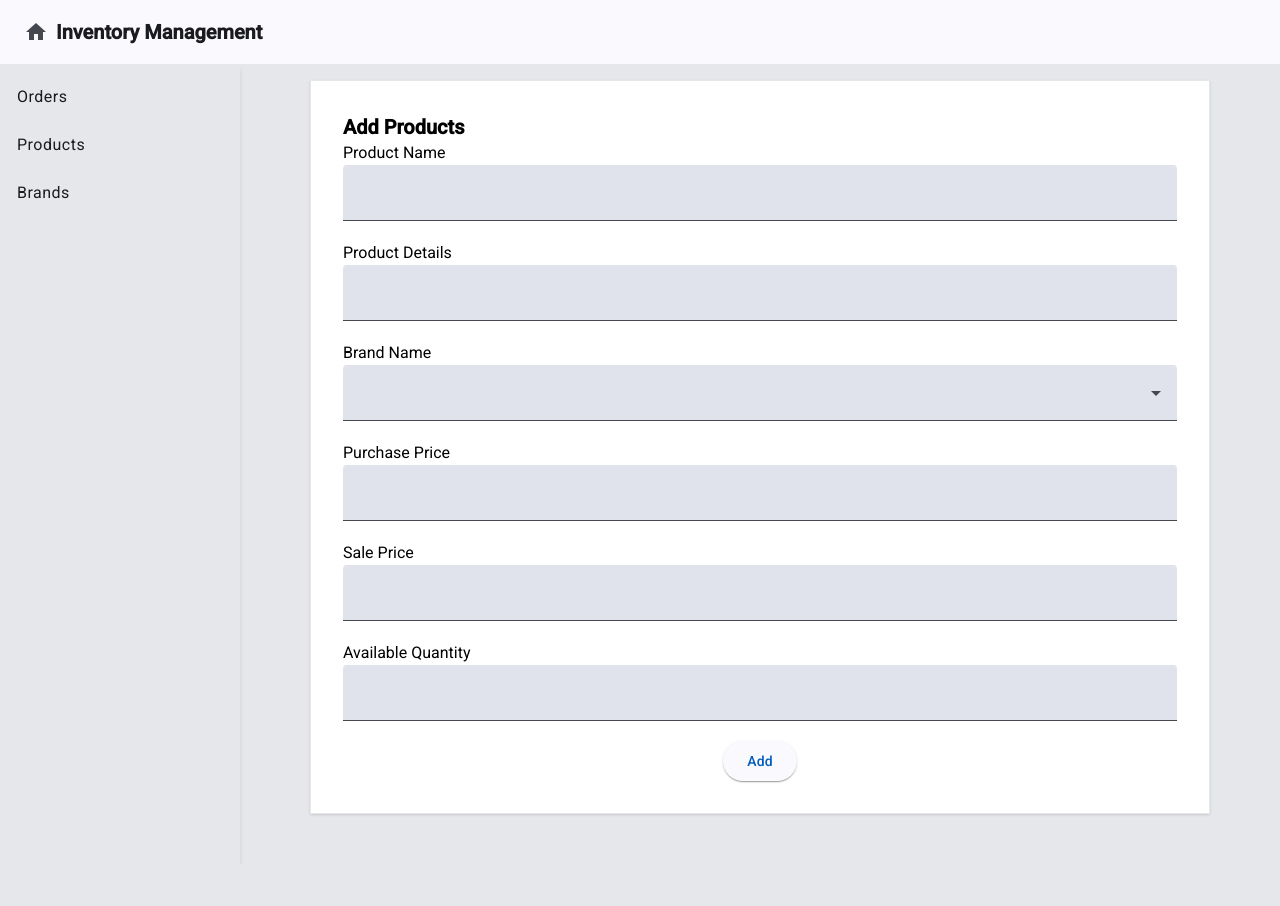
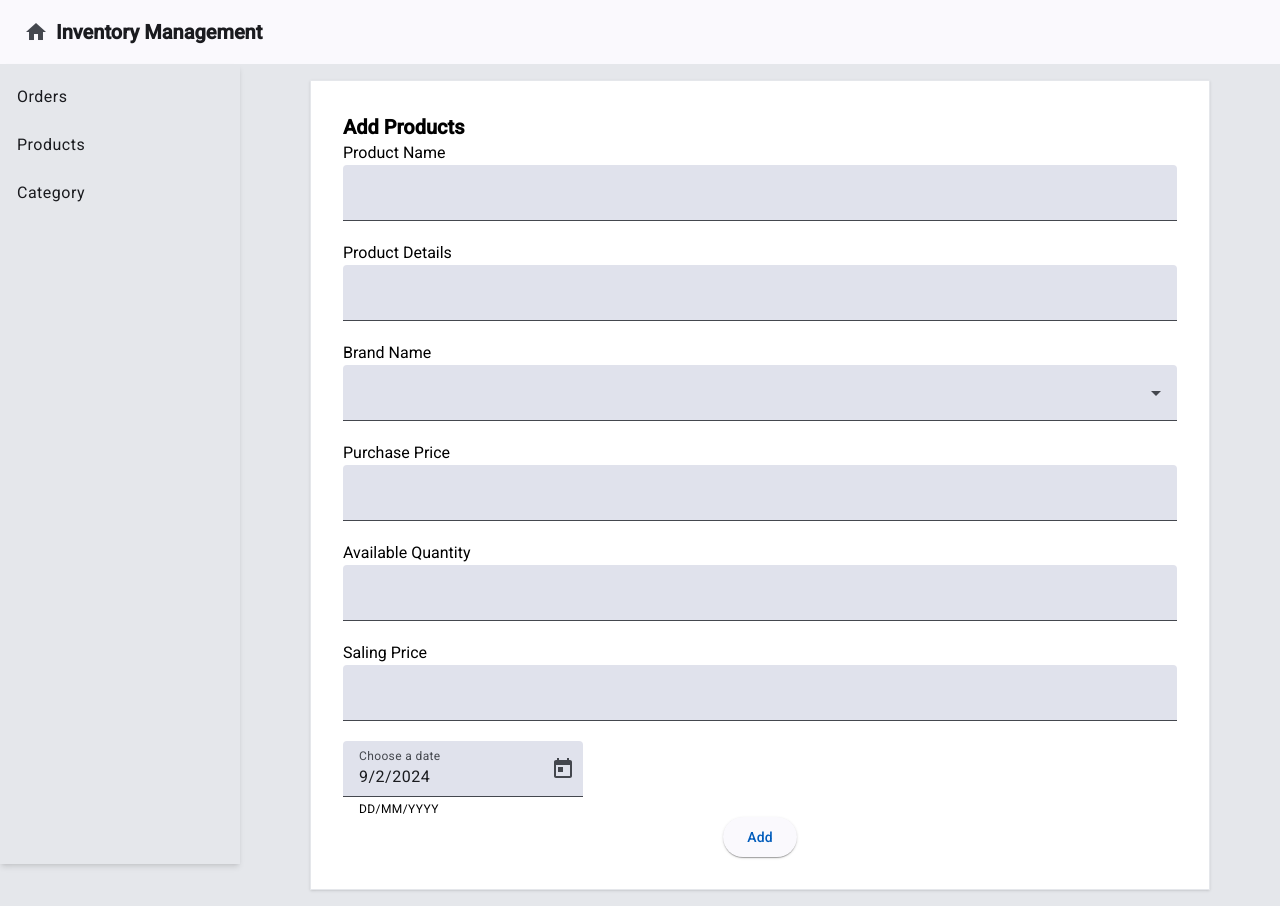
Before and after one commit to shariarkhan433/Product-Management-system, an Angular app: page /products/1 in a window 1280 px wide. Before the commit the page ends 864 px from the top, so only its background shows below. Built offline with nearby package versions, Linux system fonts and the light colour scheme; no server answers.

Commit message:
Date has been added Successfully

```diff
--- a/db.json
+++ b/db.json
@@ -56,6 +56,26 @@
       "purchasedPrice": 24000,
       "salesPrice": 18000,
       "availableQuantity": 6
+    },
+    {
+      "name": "Big TV",
+      "details": "It is a big TV",
+      "brandId": "8779",
+      "purchasedPrice": 20000,
+      "salesPrice": 30000,
+      "date": "2024-09-04T18:00:00.000Z",
+      "availableQuantity": 12,
+      "id": "5bbf"
+    },
+    {
+      "name": "Pixel 6 pro",
+      "details": "It is the latest flagship phone",
+      "brandId": "3748",
+      "purchasedPrice": 45000,
+      "salesPrice": 53000,
+      "date": "2024-09-04T18:00:00.000Z",
+      "availableQuantity": 15,
+      "id": "2434"
     }
   ],
   "orders": [
--- a/src/app/app.config.ts
+++ b/src/app/app.config.ts
@@ -4,8 +4,14 @@ import { provideRouter } from '@angular/router';
 import { routes } from './app.routes';
 import { provideAnimationsAsync } from '@angular/platform-browser/animations/async';
 import { provideHttpClient } from '@angular/common/http';
+import { provideNativeDateAdapter } from '@angular/material/core';
 
 export const appConfig: ApplicationConfig = {
-  providers: [provideZoneChangeDetection({ eventCoalescing: true }), provideRouter(routes),
-    provideAnimationsAsync(), provideHttpClient()]
+  providers: [
+    provideZoneChangeDetection({ eventCoalescing: true }),
+    provideRouter(routes),
+    provideAnimationsAsync(),
+    provideHttpClient(),
+    provideNativeDateAdapter(),
+  ],
 };
--- a/src/app/compnents/products/product-form/product-form.component.html
+++ b/src/app/compnents/products/product-form/product-form.component.html
@@ -1,24 +1,26 @@
 <div class="flex justify-center">
-  <form [formGroup]="productForm" style="width: 900px" class="shadow border bg-white p-8">
+  <form
+    [formGroup]="productForm"
+    style="width: 900px"
+    class="shadow border bg-white p-8"
+  >
     @if (product) {
-      <h1 class="text-xl font-semibold">Update Products</h1>
-    }
-    @else {
-      <h1 class="text-xl font-semibold">Add Products</h1>
+    <h1 class="text-xl font-semibold">Update Products</h1>
+    } @else {
+    <h1 class="text-xl font-semibold">Add Products</h1>
     }
     <div class="flex flex-wrap">
-
       <!-- Start of the Form -->
       <div class="w-full">
         <mat-label>Product Name</mat-label>
         <mat-form-field class="w-full">
-          <input type="text" matInput formControlName="name"/>
+          <input type="text" matInput formControlName="name" />
         </mat-form-field>
       </div>
       <div class="w-full">
         <mat-label>Product Details</mat-label>
         <mat-form-field class="w-full">
-          <input type="text" matInput formControlName="details"/>
+          <input type="text" matInput formControlName="details" />
         </mat-form-field>
       </div>
       <div class="w-full">
@@ -26,7 +28,7 @@
         <mat-form-field class="w-full">
           <mat-select type="text" matInput formControlName="brandId">
             @for(brand of brands; track $index){
-              <mat-option [value]="brand.id">{{brand.name}}</mat-option>
+            <mat-option [value]="brand.id">{{ brand.name }}</mat-option>
             }
           </mat-select>
         </mat-form-field>
@@ -34,30 +36,50 @@
       <div class="w-full">
         <mat-label>Purchase Price</mat-label>
         <mat-form-field class="w-full">
-          <input type="number" matInput formControlName="purchasedPrice"/>
+          <input type="number" matInput formControlName="purchasedPrice" />
         </mat-form-field>
       </div>
-      <div class="w-full">
-        <mat-label>Sale Price</mat-label>
-        <mat-form-field class="w-full">
-          <input type="number" matInput formControlName="salesPrice"/>
-        </mat-form-field>
-      </div>
+
       <div class="w-full">
         <mat-label>Available Quantity</mat-label>
         <mat-form-field class="w-full">
-          <input type="number" matInput formControlName="availableQuantity"/>
+          <input type="number" matInput formControlName="availableQuantity" />
         </mat-form-field>
       </div>
+
+      <div class="w-full">
+        <mat-label>Saling Price</mat-label>
+        <mat-form-field class="w-full">
+          <input type="number" matInput formControlName="salesPrice" />
+        </mat-form-field>
+      </div>
+
+      <!-- Date Picker Function -->
+      <div>
+        <mat-form-field>
+          <mat-label>Choose a date</mat-label>
+          <input matInput [matDatepicker]="picker" formControlName="date"/>
+          <mat-hint>DD/MM/YYYY</mat-hint>
+          <mat-datepicker-toggle
+            matIconSuffix
+            [for]="picker"
+          ></mat-datepicker-toggle>
+          <mat-datepicker #picker></mat-datepicker>
+        </mat-form-field>
+      </div>
+
       <!-- End of the Form -->
 
       <!-- Start of the Button -->
       <div class="w-full flex justify-center">
         @if (product) {
-          <button mat-raised-button color="primary" (click)="updateProduct()">Update</button>
-        }
-        @else {
-          <button mat-raised-button color="primary" (click)="addProduct()">Add</button>
+        <button mat-raised-button color="primary" (click)="updateProduct()">
+          Update
+        </button>
+        } @else {
+        <button mat-raised-button color="primary" (click)="addProduct()">
+          Add
+        </button>
         }
       </div>
     </div>
--- a/src/app/compnents/products/product-form/product-form.component.ts
+++ b/src/app/compnents/products/product-form/product-form.component.ts
@@ -8,66 +8,76 @@ import Brand from '../../../types/brand';
 import { ProductService } from '../../../services/product.service';
 import Product from '../../../types/product';
 import { ActivatedRoute, Router } from '@angular/router';
+import { MatDatepickerModule } from '@angular/material/datepicker';
 
 @Component({
   selector: 'app-product-form',
   standalone: true,
-  imports: [ReactiveFormsModule,MatButtonModule, MatInputModule,MatSelectModule],
+  imports: [
+    ReactiveFormsModule,
+    MatButtonModule,
+    MatInputModule,
+    MatSelectModule,
+    MatDatepickerModule,
+  ],
   templateUrl: './product-form.component.html',
   styleUrl: './product-form.component.css',
 })
 export class ProductFormComponent {
   builder = inject(FormBuilder);
-  productForm:FormGroup = this.builder.group({
-    name: ['',[Validators.required]],
+  productForm: FormGroup = this.builder.group({
+    name: ['', [Validators.required]],
     details: [''],
-    brandId: ['',[Validators.required]],
-    purchasedPrice: ['',[Validators.required]],
-    salesPrice: ['',[Validators.required]],
-    availableQuantity: ['',[Validators.required]],
+    brandId: ['', [Validators.required]],
+    purchasedPrice: ['', [Validators.required]],
+    salesPrice: ['', [Validators.required]],
+    date: [new Date],
+    availableQuantity: ['', [Validators.required]],
   });
   brandService = inject(BrandService);
   productService = inject(ProductService);
-  brands:Brand[]=[];
+  brands: Brand[] = [];
   router = inject(Router);
   route = inject(ActivatedRoute);
   product!: Product;
 
   //Fetching the data from database
-  ngOnInit(){
+  ngOnInit() {
     let id = this.route.snapshot.params['id'];
-    console.log(id)
-    this.brandService.getBrands().subscribe((result)=>this.brands=result);
-    if(id){
-      this.productService.getProduct(id).subscribe(result=>{
-        this.product=result;
+    console.log(id);
+    this.brandService.getBrands().subscribe((result) => (this.brands = result));
+    if (id) {
+      this.productService.getProduct(id).subscribe((result) => {
+        this.product = result;
         this.productForm.patchValue(this.product);
-      })
+      });
     }
   }
 
   //Adding the products
-  addProduct(){
+  addProduct() {
     console.log(this.productForm.value);
-    if(this.productForm.invalid){
-      alert("Please fill-up all field");
+    if (this.productForm.invalid) {
+      alert('Please fill-up all field');
       return;
     }
     let product: Product = this.productForm.value;
-    this.productService.addProduct(product).subscribe(result=>{
-      alert("Your Product is added succesfully");
+    this.productService.addProduct(product).subscribe((result) => {
+      alert('Your Product is added succesfully');
       this.router.navigateByUrl('/products');
     });
   }
-  updateProduct(){
+  updateProduct() {
     if (this.productForm.invalid) {
       alert('Please provide all details');
       return;
     }
     let product: Product = this.productForm.value;
-    this.productService.updateProduct(this.product.id!, product).subscribe((result) => {
-      alert('Your Product is update succesfully');
-      this.router.navigateByUrl('/products');
-    });
+    this.productService
+      .updateProduct(this.product.id!, product)
+      .subscribe((result) => {
+        alert('Your Product is update succesfully');
+        this.router.navigateByUrl('/products');
+      });
   }
 }
--- a/src/app/compnents/products/products.component.html
+++ b/src/app/compnents/products/products.component.html
@@ -21,12 +21,12 @@
     </ng-container>
 
     <ng-container matColumnDef="details">
-    <th mat-header-cell *matHeaderCellDef mat-sort-header> Detail </th>
+    <th mat-header-cell *matHeaderCellDef mat-sort-header> Description </th>
     <td mat-cell *matCellDef="let row"> {{row.details}} </td>
   </ng-container>
 
   <ng-container matColumnDef="brandId">
-    <th mat-header-cell *matHeaderCellDef mat-sort-header> Brand Name </th>
+    <th mat-header-cell *matHeaderCellDef mat-sort-header> Category ID </th>
     <td mat-cell *matCellDef="let row"> {{row.brandId}} </td>
   </ng-container>
 
@@ -35,15 +35,14 @@
     <td mat-cell *matCellDef="let row"> {{row.purchasedPrice}} </td>
   </ng-container>
 
-   <ng-container matColumnDef="salesPrice">
-    <th mat-header-cell *matHeaderCellDef mat-sort-header> Sale Price </th>
-    <td mat-cell *matCellDef="let row"> {{row.salesPrice}} </td>
-  </ng-container>
-
-
    <ng-container matColumnDef="availableQuantity">
     <th mat-header-cell *matHeaderCellDef mat-sort-header> Available Quantity </th>
     <td mat-cell *matCellDef="let row"> {{row.availableQuantity}} </td>
+  </ng-container>
+
+  <ng-container matColumnDef="date">
+    <th mat-header-cell *matHeaderCellDef mat-sort-header> Date </th>
+    <td mat-cell *matCellDef="let row"> {{ row.date | date: 'dd/MM/yyyy'}}  </td>
   </ng-container>
 
   <ng-container matColumnDef="action">
--- a/src/app/compnents/products/products.component.ts
+++ b/src/app/compnents/products/products.component.ts
@@ -7,6 +7,7 @@ import { ProductService } from '../../services/product.service';
 import { MatPaginator, MatPaginatorModule } from '@angular/material/paginator';
 import { MatSortModule,MatSort } from '@angular/material/sort';
 import { MatInputModule } from '@angular/material/input';
+import { CommonModule } from '@angular/common';
 
 @Component({
   selector: 'app-products',
@@ -18,6 +19,7 @@ import { MatInputModule } from '@angular/material/input';
     MatPaginatorModule,
     MatSortModule,
     MatInputModule,
+    CommonModule,
   ],
   templateUrl: './products.component.html',
   styleUrl: './products.component.css',
@@ -31,8 +33,8 @@ export class ProductsComponent {
     'details',
     'brandId',
     'purchasedPrice',
-    'salesPrice',
     'availableQuantity',
+    'date',
     'action',
   ];
   @ViewChild(MatPaginator) paginator!: MatPaginator;
--- a/src/app/compnents/sidebar/sidebar.component.html
+++ b/src/app/compnents/sidebar/sidebar.component.html
@@ -1,5 +1,5 @@
 <mat-selection-list role="list">
     <mat-list-item role="listitem" routerLink="/order">Orders</mat-list-item>
     <mat-list-item role="listitem" routerLink="/products">Products</mat-list-item>
-    <mat-list-item role="listitem" routerLink="/brands">Brands</mat-list-item>
+    <mat-list-item role="listitem" routerLink="/brands">Category</mat-list-item>
   </mat-selection-list>
--- a/src/app/types/product.ts
+++ b/src/app/types/product.ts
@@ -5,5 +5,6 @@ export default interface Product {
   brandID: string;
   purchasedPrice: number;
   salesPrice: number;
+  date:Date;
   availableQuantity: number;
 }
```
Lines whose indentation alone changed are shown as unchanged.
